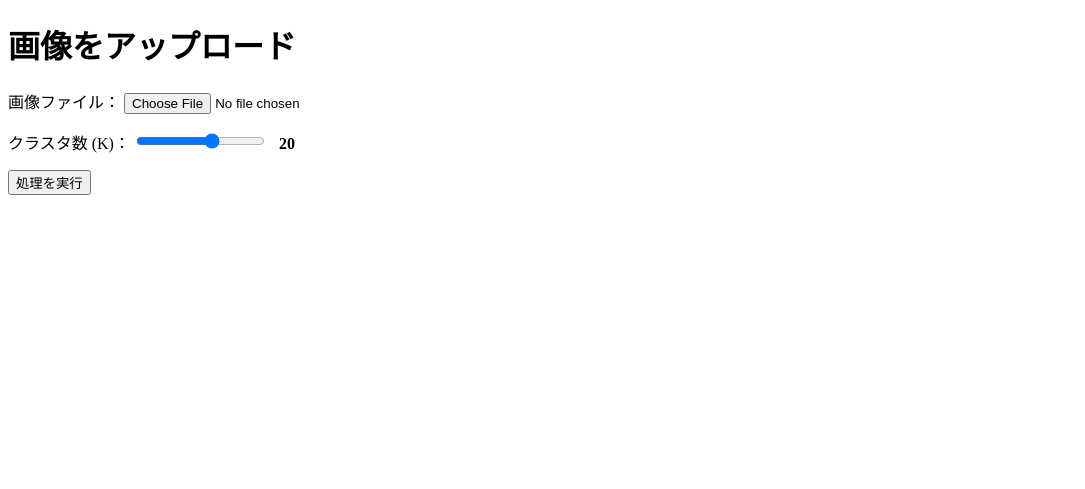
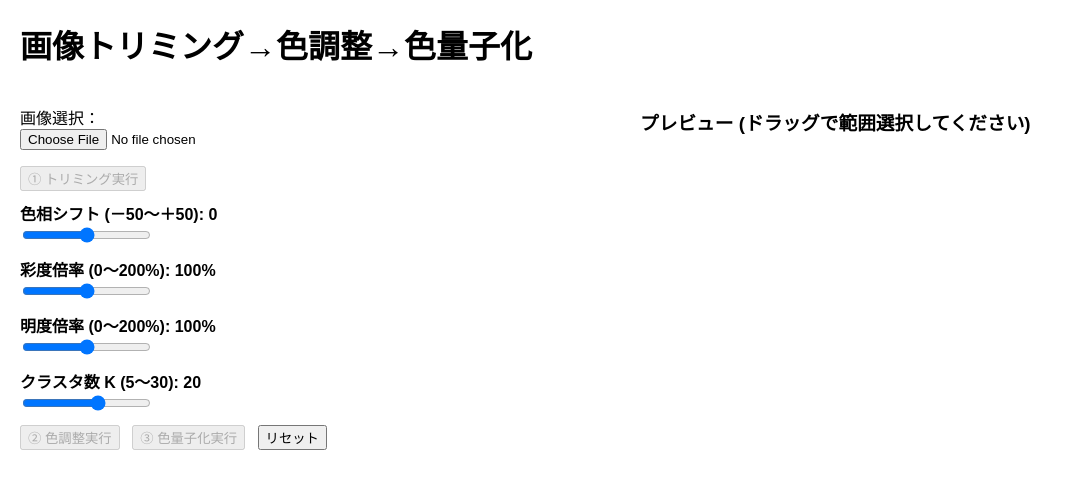
Before and after one commit to keijifujii/gazo-kakou-demo, a Flask app: page / in a window 1280 px wide. Shown: the top 489 px of the page, without its empty margins (0-1085 px from the left). Run offline with Flask 3, Linux system fonts and the light colour scheme; some libraries are stand-ins or nearby versions.

Commit message:
Initial commit

```diff
--- a/app.py
+++ b/app.py
@@ -1,85 +1,141 @@
-# app.py
 import os
-from flask import Flask, render_template, request, redirect, url_for, send_from_directory, flash
+from flask import (
+    Flask, render_template, request,
+    send_from_directory, jsonify, flash
+)
 from werkzeug.utils import secure_filename
 import cv2
 import numpy as np
 import config
 
-# アプリ＆設定読み込み
 app = Flask(__name__)
 app.config.from_object(config)
-app.secret_key = 'your-secret-key'  # 必要に応じて変更
+app.secret_key = 'your-secret-key'
 
-# 必要フォルダがなければ作成（ここで最初にやる）
+# Ensure upload and processed directories exist
 os.makedirs(app.config['UPLOAD_FOLDER'], exist_ok=True)
 os.makedirs(app.config['PROCESSED_FOLDER'], exist_ok=True)
 
-# --- 以下、ルート定義 ---
-def allowed_file(filename):
-    return '.' in filename and \
-           filename.rsplit('.', 1)[1].lower() in app.config['ALLOWED_EXTENSIONS']
+def allowed_file(fn):
+    return '.' in fn and fn.rsplit('.', 1)[1].lower() in app.config['ALLOWED_EXTENSIONS']
 
 @app.route('/', methods=['GET'])
 def index():
     return render_template('index.html')
 
-@app.route('/process', methods=['POST'])
-def process():
-    if 'image' not in request.files:
-        flash('ファイルが選択されていません。')
-        return redirect(url_for('index'))
-    file = request.files['image']
-    if file.filename == '' or not allowed_file(file.filename):
-        flash('有効な画像ファイルを選択してください。')
-        return redirect(url_for('index'))
+# ① Color adjustment endpoint
+@app.route('/adjust', methods=['POST'])
+def adjust():
+    file = request.files.get('image')
+    if not file or not allowed_file(file.filename):
+        return jsonify({'error': 'invalid file'}), 400
 
-    filename = secure_filename(file.filename)
-    upload_path = os.path.join(app.config['UPLOAD_FOLDER'], filename)
+    # Save original upload to UPLOAD_FOLDER
+    original_fn = secure_filename(file.filename)
+    upload_path = os.path.join(app.config['UPLOAD_FOLDER'], original_fn)
     file.save(upload_path)
 
-    try:
-        K = int(request.form.get('num_clusters', app.config['NUM_CLUSTERS']))
-    except ValueError:
-        K = app.config['NUM_CLUSTERS']
+    # HSV parameters from form
+    hue_shift = float(request.form.get('hue', 0))
+    sat_mul   = float(request.form.get('sat', 100)) / 100.0
+    val_mul   = float(request.form.get('val', 100)) / 100.0
 
+    # Read image and convert to HSV
     img = cv2.imread(upload_path)
+    hsv = cv2.cvtColor(img, cv2.COLOR_BGR2HSV).astype(np.float32)
+    # Apply shifts and multipliers
+    hsv[:, :, 0] = (hsv[:, :, 0] + hue_shift) % 180
+    hsv[:, :, 1] = np.clip(hsv[:, :, 1] * sat_mul, 0, 255)
+    hsv[:, :, 2] = np.clip(hsv[:, :, 2] * val_mul, 0, 255)
+    adjusted = cv2.cvtColor(hsv.astype(np.uint8), cv2.COLOR_HSV2BGR)
+
+    # Save adjusted image to PROCESSED_FOLDER
+    adjusted_fn = f"adjusted_{original_fn}"
+    adjusted_path = os.path.join(app.config['PROCESSED_FOLDER'], adjusted_fn)
+    cv2.imwrite(adjusted_path, adjusted)
+
+    return jsonify({'filename': adjusted_fn})
+
+# ② Color quantization endpoint
+@app.route('/quantize', methods=['POST'])
+def quantize():
+    data = request.get_json()
+    filename = data.get('filename')
+    if not filename:
+        return jsonify({'error': 'no filename provided'}), 400
+
+    processed_path = os.path.join(app.config['PROCESSED_FOLDER'], filename)
+    if not os.path.exists(processed_path):
+        return jsonify({'error': 'file not found'}), 404
+
+    img = cv2.imread(processed_path)
     if img is None:
-        flash('画像の読み込みに失敗しました。')
-        return redirect(url_for('index'))
+        return jsonify({'error': 'cannot read image'}), 400
 
-    img_small = cv2.resize(img, (0, 0), fx=app.config.get('RESIZE_SCALE', 0.5),
-                                 fy=app.config.get('RESIZE_SCALE', 0.5))
+    # Optionally resize/compress
+    resize_and_compress_opencv(
+        processed_path, processed_path,
+        max_width=800, max_height=800, target_kb=250
+    )
 
-    data = img_small.reshape((-1, 3))
-    data = np.float32(data)
-    criteria = (cv2.TERM_CRITERIA_EPS + cv2.TERM_CRITERIA_MAX_ITER,
-                app.config.get('TERM_CRITERIA_MAX_ITER', 10),
-                app.config.get('TERM_CRITERIA_EPS', 1.0))
-    attempts = app.config.get('KMEANS_ATTEMPTS', 10)
-    flags = cv2.KMEANS_PP_CENTERS
+    # Perform k-means quantization
+    K = int(data.get('num_clusters', config.NUM_CLUSTERS))
+    small = cv2.resize(
+        img, (0, 0),
+        fx=config.RESIZE_SCALE,
+        fy=config.RESIZE_SCALE
+    )
+    pixels = small.reshape(-1, 3).astype(np.float32)
+    criteria = (
+        cv2.TERM_CRITERIA_EPS + cv2.TERM_CRITERIA_MAX_ITER,
+        config.TERM_CRITERIA_MAX_ITER,
+        config.TERM_CRITERIA_EPS
+    )
+    _, labels, centers = cv2.kmeans(
+        pixels, K, None, criteria,
+        config.KMEANS_ATTEMPTS,
+        cv2.KMEANS_PP_CENTERS
+    )
+    centers = np.uint8(centers)
+    quantized = centers[labels.flatten()].reshape(small.shape)
 
-    _, labels, centers = cv2.kmeans(data, K, None, criteria, attempts, flags)
-    centers = np.uint8(centers)
-    quantized = centers[labels.flatten()]
-    quantized_img = quantized.reshape(img_small.shape)
+    quant_fn = f"quantized_{filename}"
+    quant_path = os.path.join(app.config['PROCESSED_FOLDER'], quant_fn)
+    cv2.imwrite(quant_path, quantized)
 
-    out_filename = f"quantized_{filename}"
-    out_path = os.path.join(app.config['PROCESSED_FOLDER'], out_filename)
-    cv2.imwrite(out_path, quantized_img)
-
-    return render_template('result.html', filename=out_filename, original=filename)
+    return jsonify({'filename': quant_fn})
 
 @app.route('/processed/<filename>')
-def processed_file(filename):
+def processed(filename):
     return send_from_directory(app.config['PROCESSED_FOLDER'], filename)
 
-@app.route('/original/<filename>')
-def original_file(filename):
-    return send_from_directory(app.config['UPLOAD_FOLDER'], filename)
+# Utility function: resize and compress
 
-# --- 起動設定（これが一番最後） ---
+def resize_and_compress_opencv(input_path, output_path, max_width, max_height, target_kb):
+    img = cv2.imread(input_path)
+    h, w = img.shape[:2]
+    scale = min(max_width / w, max_height / h)
+    if scale < 1.0:
+        img = cv2.resize(
+            img,
+            (int(w*scale), int(h*scale)),
+            interpolation=cv2.INTER_AREA
+        )
+    max_bytes = target_kb * 1024
+    quality = 95
+    while True:
+        ok, buf = cv2.imencode(
+            '.jpg', img,
+            [cv2.IMWRITE_JPEG_QUALITY, quality]
+        )
+        if not ok or len(buf) <= max_bytes or quality <= 50:
+            break
+        quality -= 5
+    with open(output_path, 'wb') as f:
+        f.write(buf)
 
-
-if __name__ == "__main__":
-    app.run(host="0.0.0.0", port=int(os.environ.get("PORT", 5000)))
+if __name__ == '__main__':
+    app.run(
+        host='0.0.0.0',
+        port=int(os.environ.get('PORT', 5000))
+    )
--- a/templates/index.html
+++ b/templates/index.html
@@ -1,45 +1,185 @@
 <!DOCTYPE html>
-<html>
+<html lang="ja">
 <head>
-    <meta charset="utf-8">
-    <title>Color Quantization</title>
+  <meta charset="UTF-8">
+  <title>トリミング＋色調調整＋色量子化</title>
+  <link
+    rel="stylesheet"
+    href="https://unpkg.com/cropperjs@1.5.13/dist/cropper.min.css"
+  />
   <style>
-      /* スライダー下の数値表示用スタイル */
-      #kValue {
-        font-weight: bold;
-        margin-left: 8px;
+    body { font-family: Arial, sans-serif; margin: 20px; }
+    .container { display: flex; justify-content: space-between; }
+    .form-area, .preview-area { width: 55%; }
+    .preview-area img {
+      width: 100%; max-height: 600px; object-fit: contain;
+      border: 1px solid #ccc; margin-top: 10px;
     }
+    .buttons { margin-top: 10px; }
+    .buttons button { margin-right: 8px; }
+    .slider { margin: 10px 0; }
+    .slider label { display: block; font-weight: bold; }
   </style>
 </head>
 <body>
-    <h1>画像をアップロード</h1>
-    <form action="{{ url_for('process') }}" method="post" enctype="multipart/form-data">
+
+<h1>画像トリミング→色調整→色量子化</h1>
+
+<div class="container">
+  <!-- 左：操作パネル -->
+  <div class="form-area">
     <p>
-        <label for="image">画像ファイル：</label>
-        <input type="file" name="image" id="image" accept="image/*" required>
+      <label>画像選択：</label><br>
+      <input type="file" id="image" accept="image/*">
     </p>
-      <p>
-        <label for="num_clusters">クラスタ数 (K)：</label>
-        <input
-          type="range"
-          id="num_clusters"
-          name="num_clusters"
-          min="5"
-          max="30"
-          value="20"
-          oninput="document.getElementById('kValue').textContent = this.value"
-        >
-        <span id="kValue">20</span>
-      </p>
-      <button type="submit">処理を実行</button>
-    </form>
 
+    <!-- トリミング実行ボタン -->
+    <div class="buttons">
+      <button id="btnCrop" disabled>① トリミング実行</button>
+    </div>
+
+    <!-- 色調パラメータ -->
+    <div class="slider">
+      <label for="hue">色相シフト (－50～＋50): <span id="hueVal">0</span></label>
+      <input type="range" id="hue" min="-50" max="50" value="0"
+             oninput="hueVal.textContent=this.value">
+    </div>
+    <div class="slider">
+      <label for="sat">彩度倍率 (0～200%): <span id="satVal">100</span>%</label>
+      <input type="range" id="sat" min="0" max="200" value="100"
+             oninput="satVal.textContent=this.value">
+    </div>
+    <div class="slider">
+      <label for="val">明度倍率 (0～200%): <span id="valVal">100</span>%</label>
+      <input type="range" id="val" min="0" max="200" value="100"
+             oninput="valVal.textContent=this.value">
+    </div>
+
+    <!-- K-means -->
+    <div class="slider">
+      <label for="num_clusters">クラスタ数 K (5～30): <span id="kVal">20</span></label>
+      <input type="range" id="num_clusters" min="5" max="30" value="20"
+             oninput="kVal.textContent=this.value">
+    </div>
+
+    <div class="buttons">
+      <button id="btnAdjust" disabled>② 色調整実行</button>
+      <button id="btnQuantize" disabled>③ 色量子化実行</button>
+       <button id="btnReset">リセット</button>
+    </div>
+  </div>
+
+  <!-- 右：プレビュー -->
+  <div class="preview-area">
+    <h3>プレビュー (ドラッグで範囲選択してください)</h3>
+    <img id="preview" src="#" style="display:none">
+  </div>
+</div>
+
+<script src="https://unpkg.com/cropperjs@1.5.13/dist/cropper.min.js"></script>
 <script>
-      // ページ読み込み時にも初期値を表示
-      document.addEventListener('DOMContentLoaded', function() {
-        const slider = document.getElementById('num_clusters');
-        document.getElementById('kValue').textContent = slider.value;
+let originalFile, croppedBlob, cropper;
+
+// ファイル選択：プレビュー表示＋Cropper起動
+document.getElementById('image').addEventListener('change', e => {
+  const file = e.target.files[0];
+  if (!file) return;
+  originalFile = file;
+  const url = URL.createObjectURL(file);
+  const img = document.getElementById('preview');
+  img.src = url;
+  img.style.display = 'block';
+
+  // 既存Cropper破棄
+  if (cropper) cropper.destroy();
+  // 新規Cropper生成
+  cropper = new Cropper(img, {
+    viewMode: 1,
+    dragMode: 'crop',
+    autoCropArea: 1,
   });
+  // 各ボタンを有効化
+  document.getElementById('btnCrop').disabled = false;
+  document.getElementById('btnAdjust').disabled = true;
+  document.getElementById('btnQuantize').disabled = true;
+});
+
+// ① トリミング実行
+document.getElementById('btnCrop').addEventListener('click', () => {
+  if (!cropper) return;
+  // Canvas に切り出し
+  const canvas = cropper.getCroppedCanvas();
+  // Blob 化して保持
+  canvas.toBlob(blob => {
+    croppedBlob = blob;
+    const url = URL.createObjectURL(blob);
+    document.getElementById('preview').src = url;
+    // Cropperはいったん破棄
+    cropper.destroy();
+    cropper = null;
+    // 次のステップを有効化
+    document.getElementById('btnAdjust').disabled = false;
+  }, 'image/jpeg');
+});
+
+// ② 色調整実行
+document.getElementById('btnAdjust').addEventListener('click', () => {
+  const form = new FormData();
+  //form.append('image', croppedBlob || originalFile);
+
+  form.append(
+  'image',
+  croppedBlob || originalFile,
+  originalFile.name    // ここで必ず拡張子付きの名前を指定
+);
+
+  form.append('hue', document.getElementById('hue').value);
+  form.append('sat', document.getElementById('sat').value);
+  form.append('val', document.getElementById('val').value);
+
+  fetch('{{ url_for("adjust") }}', {
+    method: 'POST',
+    body: form
+  })
+  .then(r=>r.json())
+  .then(data => {
+    // 調整後をプレビューに反映
+    document.getElementById('preview').src =
+      `/static/processed/${data.filename}?t=${Date.now()}`;
+    // 次ステップ有効化
+    document.getElementById('btnQuantize').disabled = false;
+  });
+});
+
+// ③ 色量子化実行
+document.getElementById('btnQuantize').addEventListener('click', () => {
+  fetch('{{ url_for("quantize") }}', {
+    method: 'POST',
+    headers: {'Content-Type':'application/json'},
+    body: JSON.stringify({
+      filename: document.getElementById('preview').src.split('/').pop().split('?')[0],
+      num_clusters: document.getElementById('num_clusters').value
+    })
+  })
+  .then(r=>r.json())
+  .then(data => {
+    document.getElementById('preview').src =
+      `/static/processed/${data.filename}?t=${Date.now()}`;
+  });
+});
+
+
+btnReset.addEventListener('click', () => {
+  if (originalFile) {
+    preview.src = URL.createObjectURL(originalFile);
+    btnAdjust.disabled = false;
+    btnQuantize.disabled = true;
+  }
+});
+
+
+
 </script>
+
 </body>
 </html>
```
Also changed, not shown: templates/result.html (deleted, +0 -36 lines), 1 other file. Lines whose indentation alone changed are shown as unchanged.
